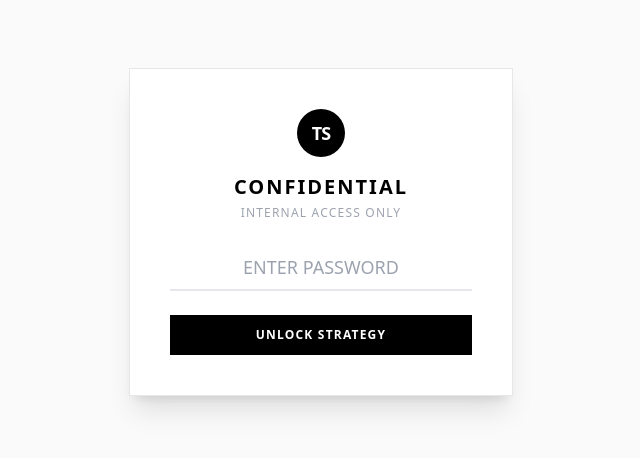
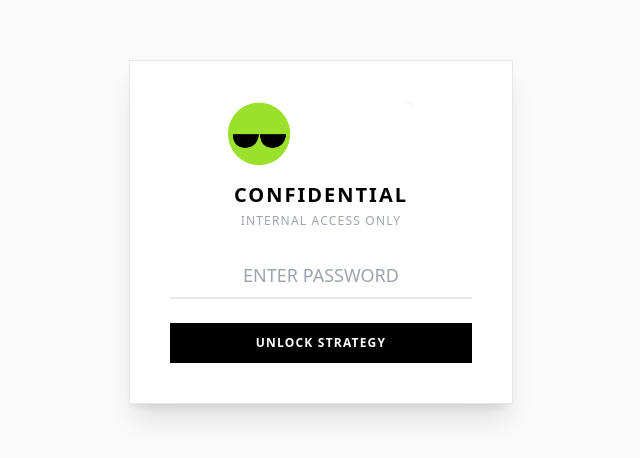
Before and after one commit to iqbalbinothman-ctrl/thebrne, a React (Vite) app: page /shojiMP_2026 in a window 1280 px wide. Shown: the part 168-626 px from the top of the page, without its empty margins (319-959 px from the left). Built offline with nearby package versions, Linux system fonts and the light colour scheme.

Commit message:
Replace TS and MM placeholders with TheBrne Agency logo in ShojiPage

```diff
--- a/components/ShojiPage.tsx
+++ b/components/ShojiPage.tsx
@@ -41,8 +41,8 @@ const ShojiPage: React.FC = () => {
             <div className="min-h-screen flex items-center justify-center bg-zinc-50 font-sans text-black">
                 <form onSubmit={handleLogin} className="bg-white p-10 border border-gray-200 shadow-xl w-full max-w-sm text-center">
                     <div className="mb-6">
-                        <div className="w-12 h-12 bg-black text-white mx-auto flex items-center justify-center rounded-full mb-4">
-                            <span className="font-bold text-lg tracking-tighter">TS</span>
+                        <div className="mb-4 flex justify-center">
+                            <img src="/logo.png" alt="THE BRNE" className="h-16 w-auto" />
                         </div>
                         <h2 className="text-xl font-bold uppercase tracking-widest mb-1">Confidential</h2>
                         <p className="text-xs text-gray-400 uppercase tracking-widest">Internal Access Only</p>
@@ -80,12 +80,12 @@ const ShojiPage: React.FC = () => {
             <nav className={`fixed top-0 w-full z-40 transition-all duration-300 border-b ${isScrolled ? 'bg-white/90 backdrop-blur-md border-gray-100 py-4' : 'bg-transparent border-transparent py-6'}`}>
                 <div className="max-w-7xl mx-auto px-6 flex justify-between items-center">
                     <div className="flex items-center gap-8">
-                        <div
-                            className="text-xl font-black tracking-tighter border-2 border-black p-1 leading-none cursor-pointer hover:bg-black hover:text-white transition-colors"
+                        <img
+                            src="/logo.png"
+                            alt="THE BRNE"
+                            className="h-8 md:h-10 w-auto object-contain cursor-pointer"
                             onClick={() => setCurrentView('timeline')}
-                        >
-                            MM<span className="opacity-0">.</span>
-                        </div>
+                        />
 
                         {/* View Switcher */}
                         <div className="hidden md:flex items-center gap-6 text-xs font-bold tracking-widest uppercase">
--- a/components/shoji/ConfidentialDeck.tsx
+++ b/components/shoji/ConfidentialDeck.tsx
@@ -33,8 +33,8 @@ export const ConfidentialDeck: React.FC = () => {
                 transition={{ duration: 1 }}
                 className="min-h-[80vh] flex flex-col justify-center items-center text-center border-b border-gray-900 mb-10"
             >
-                <div className="w-20 h-20 bg-black text-white flex items-center justify-center rounded-full mb-8">
-                    <span className="font-bold text-2xl tracking-tighter">TS</span>
+                <div className="mb-8">
+                    <img src="/logo.png" alt="THE BRNE" className="h-24 w-auto" />
                 </div>
                 <h1 className="text-5xl md:text-7xl font-extrabold tracking-tighter mb-6">
                     2026 Integrated Marketing<br />Strategy & Expansion
```
